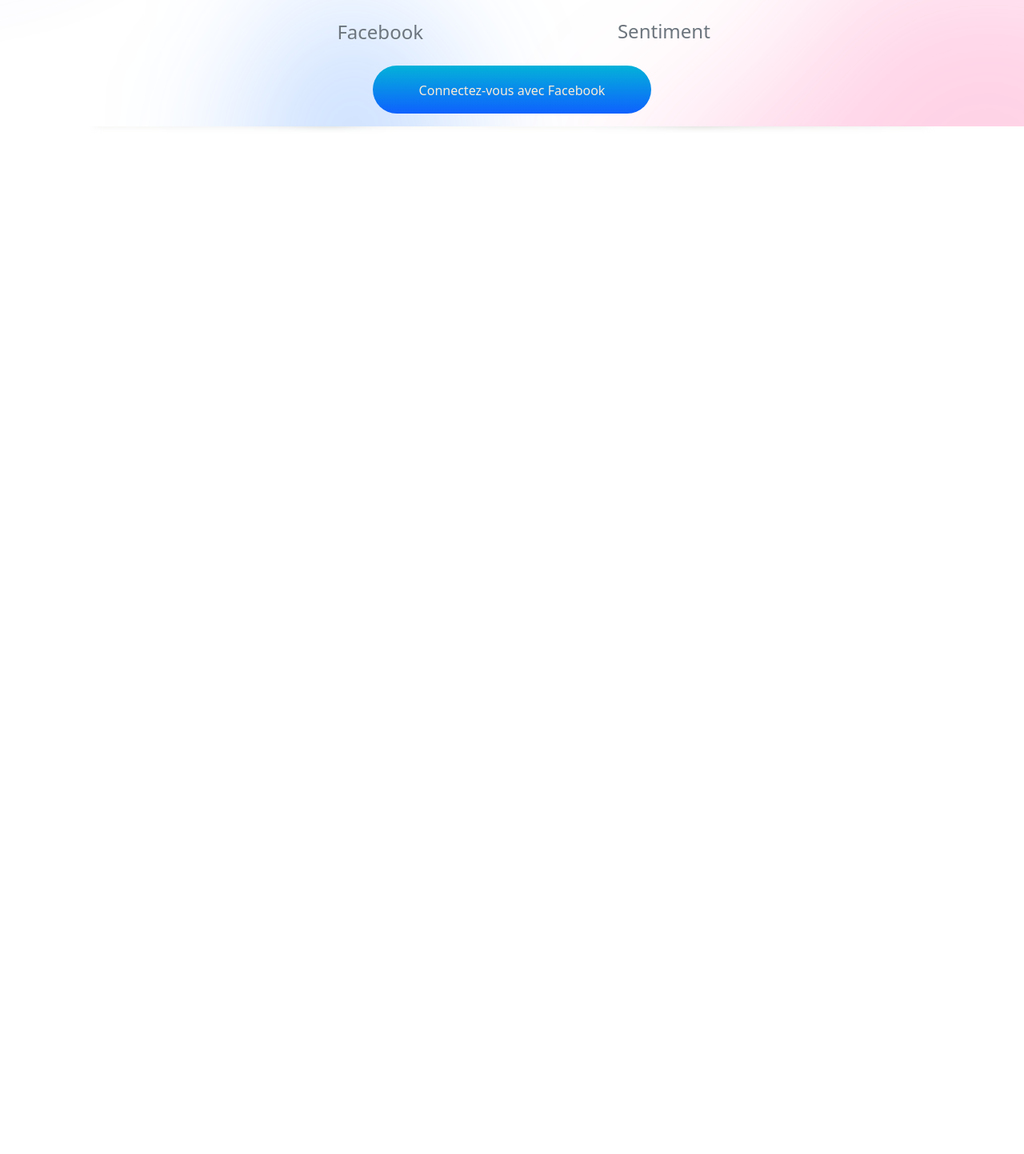
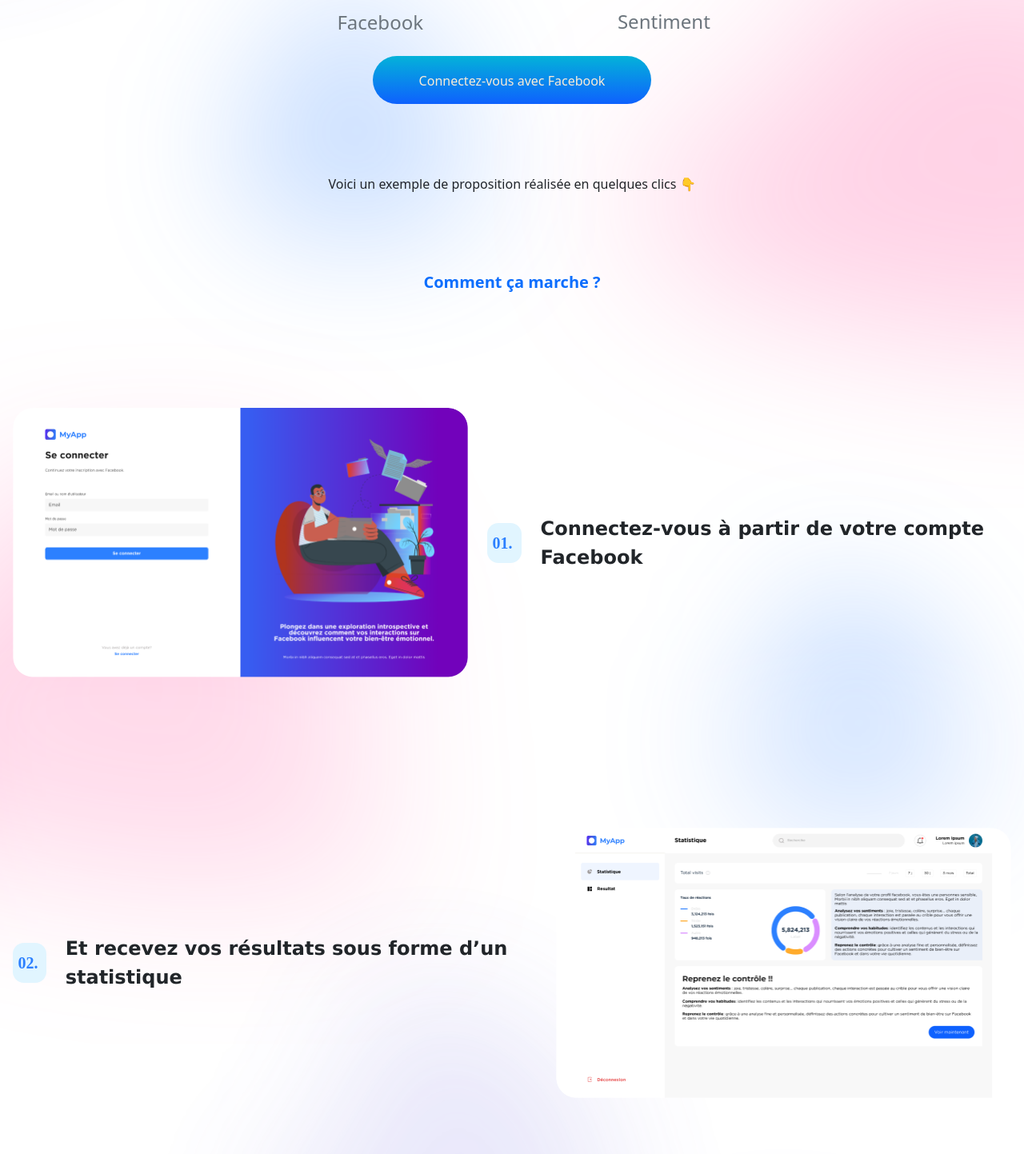
Before and after one commit to Abraham10000/social, a Next.js app: page /landing in a window 1280 px wide. Shown: the part 429-1872 px from the top of the page at 80% size. Before the commit the page ends 800 px from the top, so only its background shows below. Built offline with nearby package versions, Linux system fonts and the light colour scheme.

Commit message:
fix : add advice section to landing page

```diff
--- a/src/pages/landing/index.tsx
+++ b/src/pages/landing/index.tsx
@@ -13,8 +13,8 @@
                     <div className="col-xxl-11">
                         <div style={{display : "flex", flexDirection : "column", gap : "24px", alignItems : "center"}}>
                             <div style={{display : "flex", flexDirection : "column", gap : "24px", alignItems : "center"}}>
-                                <p style={{fontSize : "4rem", fontWeight  : "bold"}}
-                                className="text-center text-dark font-family-Montserrat col-xxl-4 m-0 px-3 py-2">
+                                <p style={{fontSize : "3.5rem", fontWeight  : "bold"}}
+                                className="text-center text-dark font-family-Montserrat col-xxl-12 m-0 px-3 py-2">
                                     Bienvenue sur Sentiment !
                                 </p>
                                 <p className="text-center text-dark fs-6 fs-4 fw-normal font-family-Montserrat col-xxl-6 m-0 px-3 py-2">
@@ -44,6 +44,38 @@
                             </button>
                         </div>
                     </div>
+                    <p className="text-center text-dark fs-6 fw-normal font-family-Montserrat col-xxl-6 m-0 px-3 py-2">
+                        Voici un exemple de proposition réalisée en quelques clics 👇
+                    </p>
+                    <p id="about" className="text-primary fs-5 fw-bold font-family-Montserrat col-xxl-2 m-0 px-3 py-2">
+                        Comment ça marche ?
+                    </p>
+                    <div className="px-1 py-1 col-xxl-12 row justify-content-center align-items-center">
+                        <div className={`${styles.step}`}>
+                            <Image alt="detail" src="/detail1.png" width={569.33} height={337.38} style={{borderRadius : "25px"}}/>
+                            <div className={`${styles.advice}`}>
+                                <div className={`${styles.number}`}>
+                                    <div className={`${styles.un}`}>01.</div>
+                                </div>
+                                <b><div className={`${styles.textAdvice}`}>
+                                    Connectez-vous à partir de votre compte Facebook
+                                </div></b>
+                            </div>
+                        </div>
+                    </div>
+                    <div className="px-1 py-1 col-xxl-12 row justify-content-center align-items-center">
+                        <div className={`${styles.step}`}>
+                            <div className={`${styles.advice}`}>
+                                <div className={`${styles.number}`}>
+                                    <div className={`${styles.un}`}>02.</div>
+                                </div>
+                                <b><div className={`${styles.textAdvice}`}>
+                                    Et recevez vos résultats sous forme d’un statistique
+                                </div></b>
+                            </div>
+                            <Image alt="detail" src="/detail2.png" width={569.33} height={337.38} style={{borderRadius : "25px"}}/>
+                        </div>
+                    </div>
                 </div>
             </div>
         </div>
--- a/src/styles/landing.module.css
+++ b/src/styles/landing.module.css
@@ -53,3 +53,25 @@
                 linear-gradient(0deg, rgba(255, 255, 255, 0.5), rgba(255, 255, 255, 0.5));
     text-align: center;
 }
+.step {
+    display: flex;
+    flex-direction: row;
+    width: Fixed (500px);
+    height: Hug (176px);
+    gap: 24px;
+    padding: 50px;
+}
+.advice {
+    width: Fixed (500px);height: Hug (176px);gap: 24px; display: flex; flex-direction: row;align-items: center;
+}
+
+.number {
+    width: 50px;height: 50px;border-radius: 14px;background: #E1F5FF; text-align: center;
+}
+
+.un {
+    width: 38px;height: 34px;top: 20px;left: 18px;font-family: Montserrat;font-size: 20px;font-weight: 700;line-height: 34px;letter-spacing: 0em;text-align: center;color: #2C80FF;margin-top: 8px;
+}
+.textAdvice {
+    margin: 0%;font-family: Verdana, Geneva, Tahoma, sans-serif;font-size: x-large; margin-left: 0%;
+}
```
